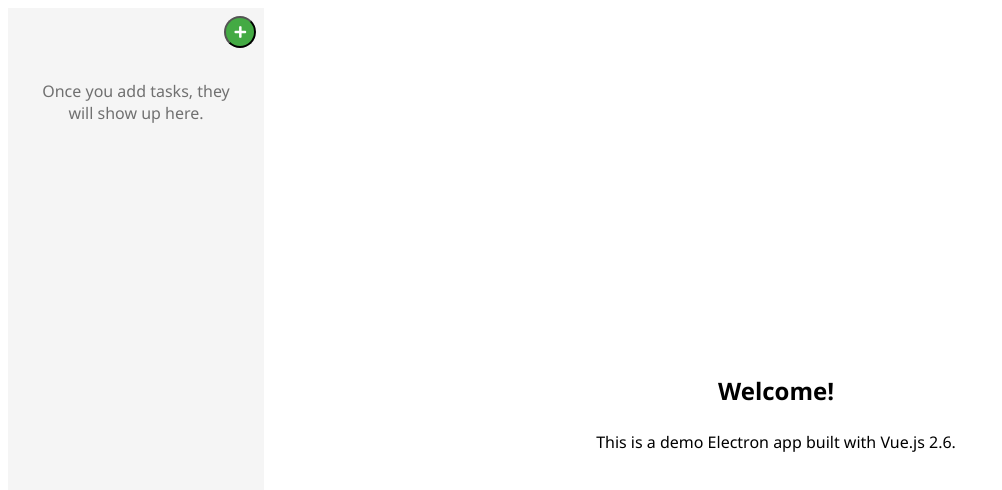
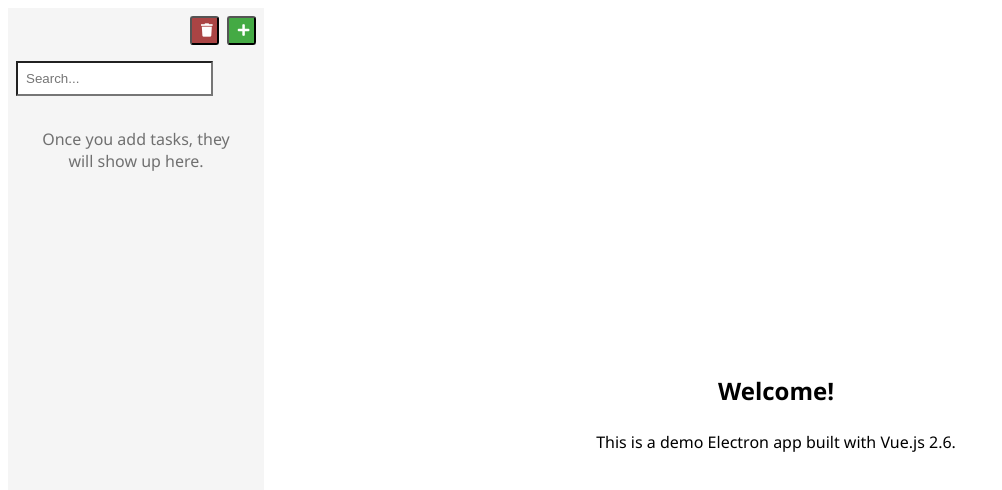
Before and after one commit to TheAuthorGH/electron-todo-list, a Vue app: page / in a window 1280 px wide. Shown: the top 490 px of the page, without its empty margins (0-1002 px from the left). Built offline with nearby package versions, Linux system fonts and the light colour scheme.

Commit message:
WIP task features

```diff
--- a/src/App.vue
+++ b/src/App.vue
@@ -2,6 +2,7 @@
   <div id="app">
     <section class="sidebar">
       <task-controls/>
+      <task-filters/>
       <task-list/>
     </section>
     <main>
@@ -12,12 +13,14 @@
 
 <script>
 import TaskControls from './components/TaskControls';
+import TaskFilters from './components/TaskFilters';
 import TaskList from './components/TaskList';
 import WelcomeScreen from './components/WelcomeScreen';
 
 export default {
   components: {
     TaskControls,
+    TaskFilters,
     TaskList,
     WelcomeScreen
   },
--- a/src/components/TaskControls.vue
+++ b/src/components/TaskControls.vue
@@ -1,6 +1,9 @@
 <template>
   <section class="task-controls">
-    <button class="task-add" @click="taskAdded()">
+    <button class="tasks-clear" title="Clear all tasks" @click="tasksCleared()">
+      <span class="fa fa-trash fa-fw"></span>
+    </button>
+    <button class="task-add" title="Add Task" @click="taskAdded()">
       <span class="fa fa-plus fa-fw"></span>
     </button>
   </section>
@@ -16,6 +19,9 @@ export default {
   methods: {
     taskAdded() {
       this.$store.commit('createTask');
+    },
+    tasksCleared() {
+      this.$store.commit('clearTasks');
     }
   }
 };
@@ -28,16 +34,23 @@ export default {
   justify-content: flex-end;
   padding: 0.5rem;
   button {
-    width: 2rem;
-    height: 2rem;
+    width: 1.8rem;
+    height: 1.8rem;
     color: white;
-    border-radius: 50%;
+    border-radius: 3px;
+    margin-left: 0.5rem;
     &.task-add {
       background-color: #4A4;
       &:hover {
         background-color: #6C6;
       }
     }
+    &.tasks-clear {
+      background-color: #A44;
+      &:hover {
+        background-color: #C66;
+      }
+    }
   }
 }
 </style>
--- /dev/null
+++ b/src/components/TaskFilters.vue
@@ -0,0 +1,26 @@
+<template>
+  <form class="task-filters">
+    <input placeholder="Search..."/>
+  </form>
+</template>
+
+<script>
+export default {
+  data() {
+    return {
+      searchQuery: null
+    };
+  }
+};
+</script>
+
+<style lang="scss">
+.task-filters {
+  display: flex;
+  input {
+    background-color: white;
+    margin: 0.5rem;
+    padding: 0.5rem;
+  }
+}
+</style>
--- a/src/components/TaskList.vue
+++ b/src/components/TaskList.vue
@@ -1,8 +1,7 @@
 <template>
-  <div class="task-list" v-if="tasks.length">
-    <input v-model="searchQuery" class="task-list-search" placeholder="Search..."/>
+  <div class="task-list" v-if="filteredTasks.length">
     <ul class="task-list-results">
-      <li class="task-snippet" v-for="(task, index) in displayTasks" :key="index">
+      <li class="task-snippet" v-for="(task, index) in filteredTasks" :key="index">
         {{task.description}}
       </li>
     </ul>
@@ -20,15 +19,7 @@ export default {
     };
   },
   computed: {
-    ...Vuex.mapState({
-      tasks: 'tasks'
-    }),
-    ...Vuex.mapGetters(['tasksWithStatus']),
-    displayTasks() {
-      return this.searchQuery
-        ? this.tasks.filter(task => task.description.includes(this.searchQuery))
-        : this.tasks;
-    }
+    ...Vuex.mapGetters(['filteredTasks'])
   }
 };
 </script>
--- a/src/store.js
+++ b/src/store.js
@@ -7,7 +7,10 @@ Vue.use(Vuex);
 export default new Vuex.Store({
   state: {
     tasks: [],
-    currentTask: null
+    selectedTask: null,
+    taskFilters: {
+      searchQuery: null
+    }
   },
   mutations: {
     createTask(state) {
@@ -17,9 +20,21 @@ export default new Vuex.Store({
       };
       state.tasks.push(task);
       return task;
+    },
+    clearTasks(state) {
+      state.tasks = [];
+    },
+    setSelectedTask(state, task) {
+      state.selectedTask = task;
     }
   },
   getters: {
-    tasksWithStatus: state => status => state.tasks.filter(task => task.status === status)
+    filteredTasks(state) {
+      const filters = state.taskFilters;
+      if(filters.searchQuery)
+        return state.tasks.filter(task => task.description.includes(filters.searchQuery))
+      else
+        return state.tasks;
+    }
   }
 });
```
